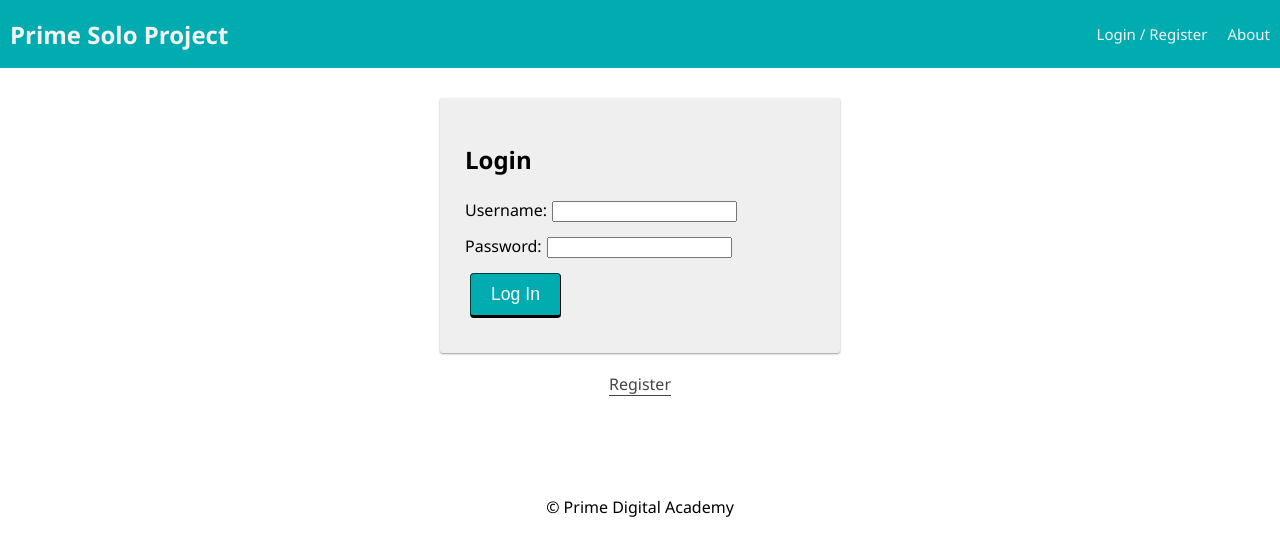
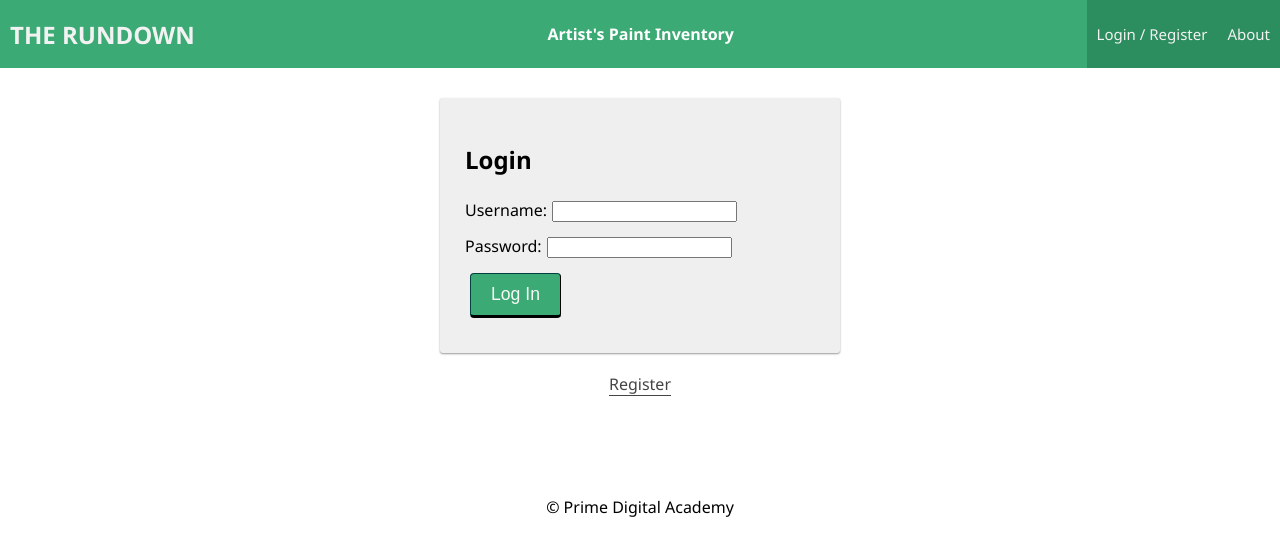
Before and after one commit to librarykrystal/artist-inventory, a React (Create React App) app: page /#/user in a window 1280 px wide. Shown: the top 556 px of the page. Built offline with nearby package versions, Linux system fonts and the light colour scheme; no server answers.

Commit message:
Changes to landing page/nav text and color.

```diff
--- a/src/components/App/App.css
+++ b/src/components/App/App.css
@@ -32,7 +32,7 @@ Button
   border-color: #014041;
   border-width: 1px 1px 3px;
   border-radius: 4px;
-  background-color: #00acb0;
+  background-color: #3baa74;
   color: #f8f8f8;
   font-size: 1.1rem;
   outline: 0;
--- a/src/components/LandingPage/LandingPage.jsx
+++ b/src/components/LandingPage/LandingPage.jsx
@@ -19,7 +19,11 @@ function LandingPage() {
 
       <div className="grid">
         <div className="grid-col grid-col_8">
-          <p>
+        <p>
+            to THE RUNDOWN—your place to inventory painting supplies!
+          </p>
+
+          {/* <p>
             Lorem ipsum dolor sit amet, consectetur adipiscing elit. Curabitur
             id felis metus. Vestibulum et pulvinar tortor. Morbi pharetra lacus
             ut ex molestie blandit. Etiam et turpis sit amet risus mollis
@@ -29,9 +33,9 @@ function LandingPage() {
             interdum justo facilisis. Sed pulvinar nulla ac dignissim efficitur.
             Quisque eget eros metus. Vestibulum bibendum fringilla nibh a
             luctus. Duis a sapien metus.
-          </p>
+          </p> */}
 
-          <p>
+          {/* <p>
             Praesent consectetur orci dui, id elementum eros facilisis id. Sed
             id dolor in augue porttitor faucibus eget sit amet ante. Nunc
             consectetur placerat pharetra. Aenean gravida ex ut erat commodo, ut
@@ -40,22 +44,14 @@ function LandingPage() {
             euismod, augue at condimentum rhoncus, massa lorem semper lacus, sed
             lobortis augue mi vel felis. Duis ultrices sapien at est convallis
             congue.
-          </p>
+          </p> */}
 
-          <p>
-            Fusce porta diam ac tortor elementum, ut imperdiet metus volutpat.
-            Suspendisse posuere dapibus maximus. Aliquam vitae felis libero. In
-            vehicula sapien at semper ultrices. Vivamus sed feugiat libero. Sed
-            sagittis neque id diam euismod, ut egestas felis ultricies. Nullam
-            non fermentum mauris. Sed in enim ac turpis faucibus pretium in sit
-            amet nisi.
-          </p>
         </div>
         <div className="grid-col grid-col_4">
           <RegisterForm />
 
           <center>
-            <h4>Already a Member?</h4>
+            <h4>Already registered?</h4>
             <button className="btn btn_sizeSm" onClick={onLogin}>
               Login
             </button>
--- a/src/components/Nav/Nav.css
+++ b/src/components/Nav/Nav.css
@@ -5,7 +5,7 @@
   align-items: center;
 
   margin: 0 0 30px;
-  background-color: #00acb0;
+  background-color: #3baa74;
   overflow: hidden;
 }
 
@@ -24,7 +24,7 @@
 .navLink {
   display: inline-block;
   color: #f2f2f2;
-  background-color: #00acb0;
+  background-color: #2c8d5e;
   text-align: center;
   padding: 24px 10px;
   text-decoration: none;
@@ -38,5 +38,9 @@
 }
 
 .navLink:hover {
-  background-color: #008183;
+  background-color: #3baa74;
 }
+
+.subtitle {
+  color: white;
+}
--- a/src/components/Nav/Nav.jsx
+++ b/src/components/Nav/Nav.jsx
@@ -10,8 +10,9 @@ function Nav() {
   return (
     <div className="nav">
       <Link to="/home">
-        <h2 className="nav-title">Prime Solo Project</h2>
+        <h2 className="nav-title">THE RUNDOWN</h2>
       </Link>
+      <h4 className="subtitle">Artist's Paint Inventory</h4>
       <div>
         {/* If no user is logged in, show these links */}
         {!user.id && (
```
